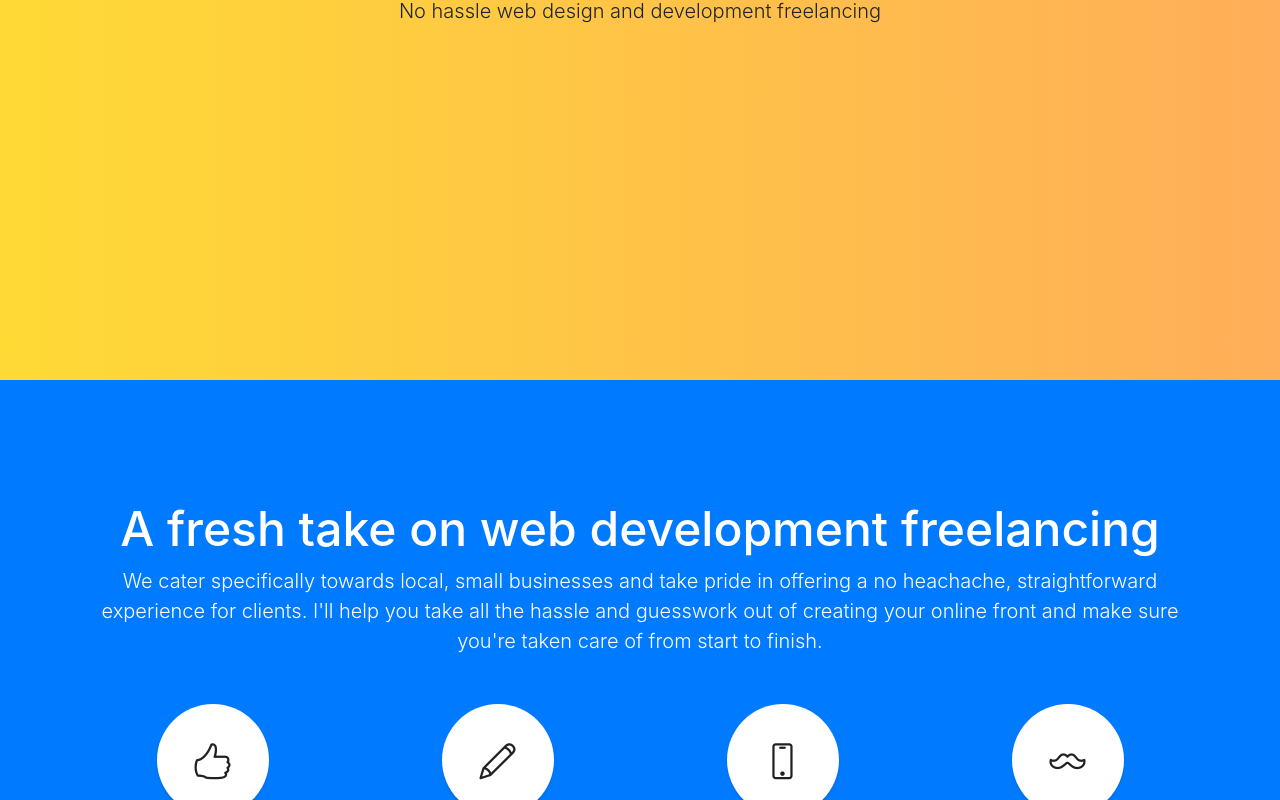
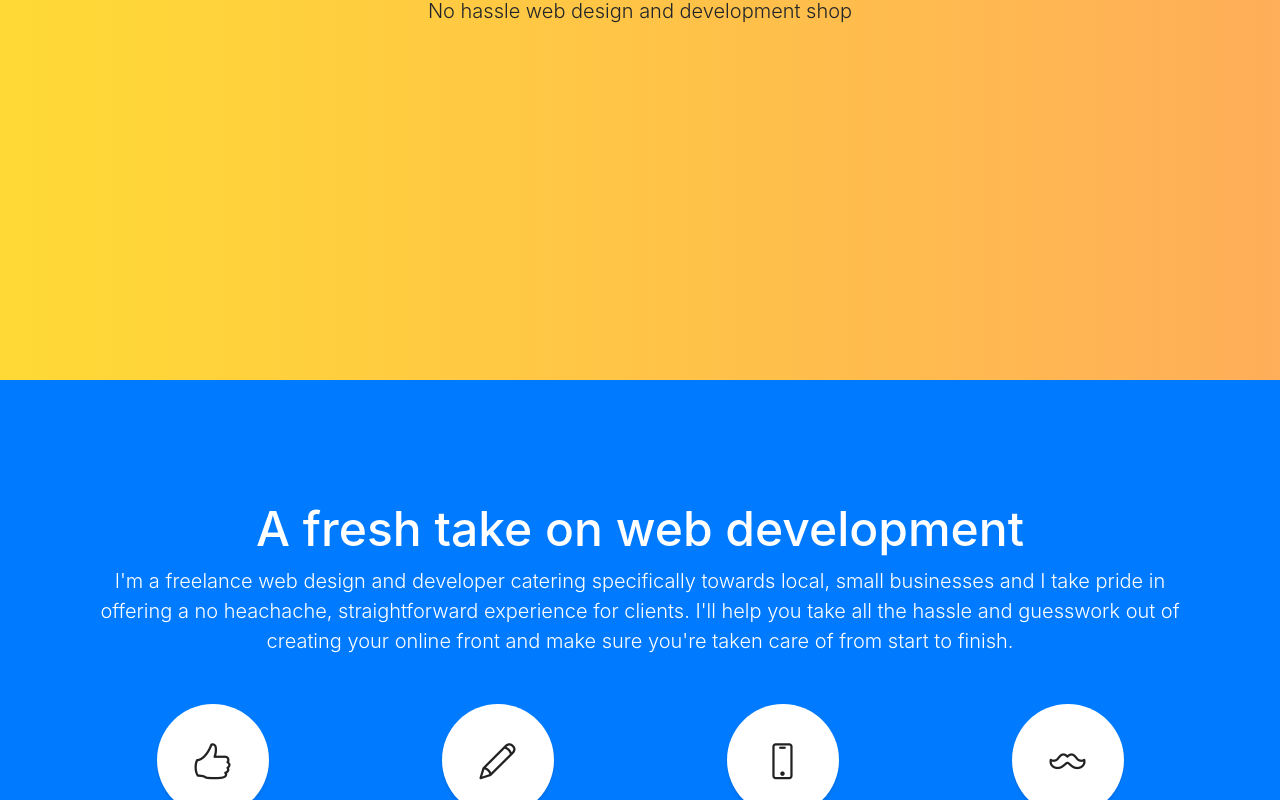
Before and after one commit to freshfeel-co/freshfeel-co.github.io, a website with bundled scripts: page index.html in a window 1280 px wide. Shown: the part 420-1220 px from the top of the page. Built offline with nearby package versions, Linux system fonts and the light colour scheme.

Commit message:
reword some things

```diff
--- a/index.html
+++ b/index.html
@@ -56,7 +56,7 @@
       <div class="container text-center my-auto">
         <h1 class="mb-1">FreshFeel.co</h1>
         <h3 class="mb-5">
-            <p class="lead mb-5">No hassle web design and development freelancing</p>
+            <p class="lead mb-5">No hassle web design and development shop</p>
         </h3>
       </div>
       <div class="overlay"></div>
@@ -66,8 +66,8 @@
     <section class="content-section bg-primary text-white text-center" id="services">
       <div class="container">
         <div class="content-section-heading">
-            <h2>A fresh take on web development freelancing</h2>
-            <p class="lead mb-5">We cater specifically towards local, small businesses and take pride in offering a no heachache, straightforward experience for clients. I'll help you take all the hassle and guesswork out of creating your online front and make sure you're taken care of from start to finish.
+            <h2>A fresh take on web development</h2>
+            <p class="lead mb-5">I'm a freelance web design and developer catering specifically towards local, small businesses and I take pride in offering a no heachache, straightforward experience for clients. I'll help you take all the hassle and guesswork out of creating your online front and make sure you're taken care of from start to finish.
         </div>
         <div class="row">
           <div class="col-lg-3 col-md-6 mb-5 mb-lg-0">
```
